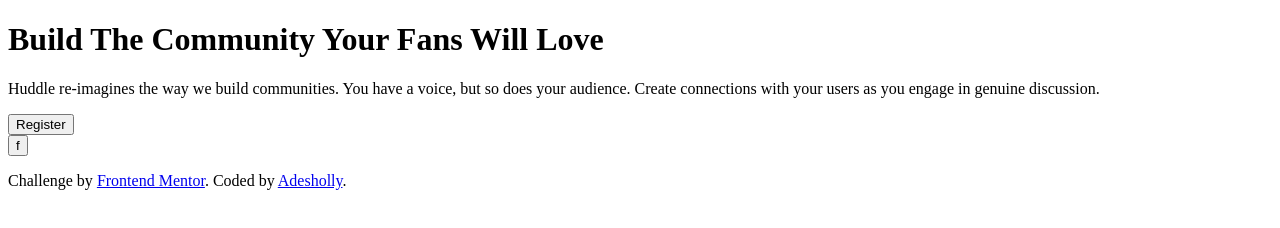
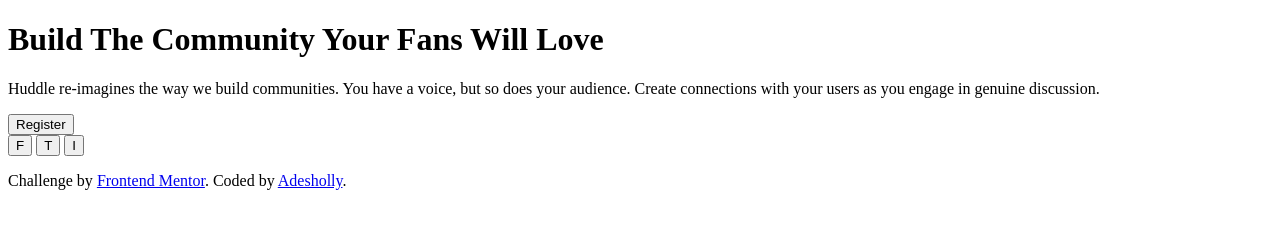
Before and after one commit to Adesholly/frontend-mentor-challenges, a plain HTML site: page huddle-landing-page-with-single-introductory-section-master/index.html in a window 1280 px wide. Drawn offline with Linux system fonts and the light colour scheme.

Commit message:
HTML structures

```diff
--- a/huddle-landing-page-with-single-introductory-section-master/index.html
+++ b/huddle-landing-page-with-single-introductory-section-master/index.html
@@ -36,7 +36,9 @@
 
     <div role="contentinfo" class="footer">
       <div class="socials">
-        <button>f</button>
+        <button>F</button>
+        <button>T</button>
+        <button>I</button>
       </div>
       <p>
         Challenge by <a href="https://www.frontendmentor.io?ref=challenge" target="_blank">Frontend Mentor</a>.
```
